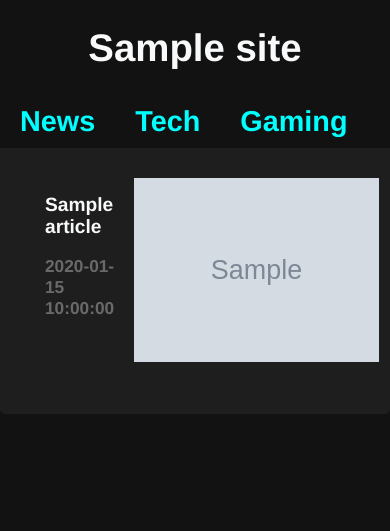
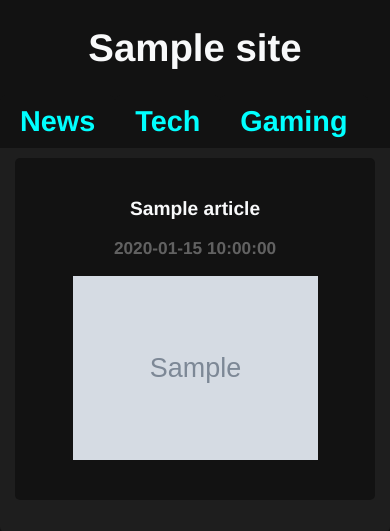
Before and after one commit to Simple-Web-Project/SimplyNews-Web, a Python web app: template templates/site/index.html in a window 390 px wide. Shown: the top 531 px of the page. Run offline with Jinja, Linux system fonts and the light colour scheme; the template is opened without the code that fills it: most values are stand-ins (such as "Sample title", 1, 10 or a date in 2020); grey boxes marked "Sample" are stand-in pictures.

Commit message:
Updated README

```diff
--- a/static/styles/main.css
+++ b/static/styles/main.css
@@ -135,10 +135,6 @@ div.main {
     max-width: 960px;
 }
 
-a.back {
-    float: left;
-}
-
 div.navbar h2 {
     margin-top: 0;
     margin-bottom: 0;
@@ -156,3 +152,29 @@ div.navbar a {
     text-decoration: none;
     color: var(--h2);
 }
+
+@media screen and (max-width: 995px) {
+    div#content {
+        padding: 10px 0;
+    }
+
+    div.cards {
+        justify-content: center;
+    }
+
+    div.article {
+        text-align: center;
+        flex-wrap: wrap;
+        background-color: var(--background);
+        padding: 40px 10px;
+        margin-top: 0;
+        margin-bottom: 0;
+        justify-content: center;
+    }
+    div.article div {
+        padding: 0;
+    }
+    div.article h2 {
+        margin-top: 0;
+    }
+}
```
Also changed, not shown: README.md.
